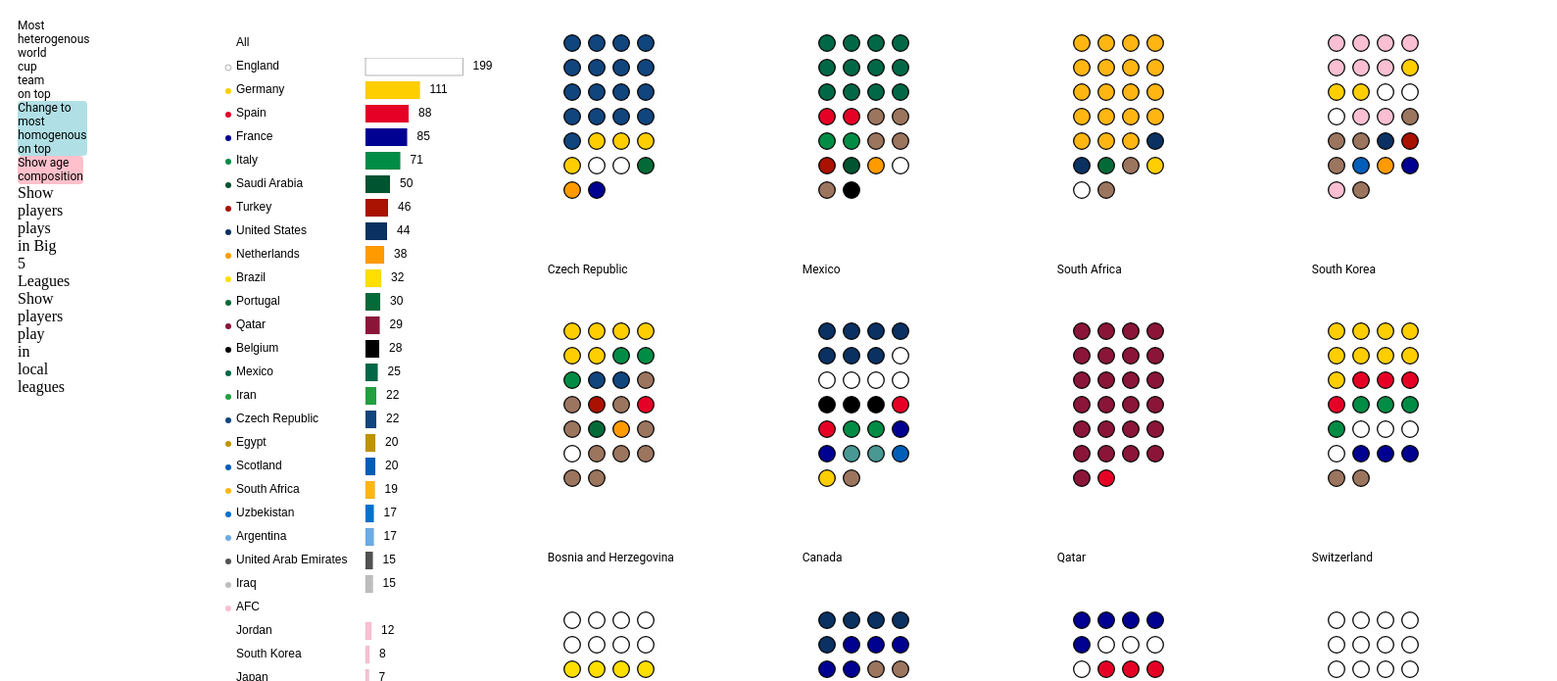
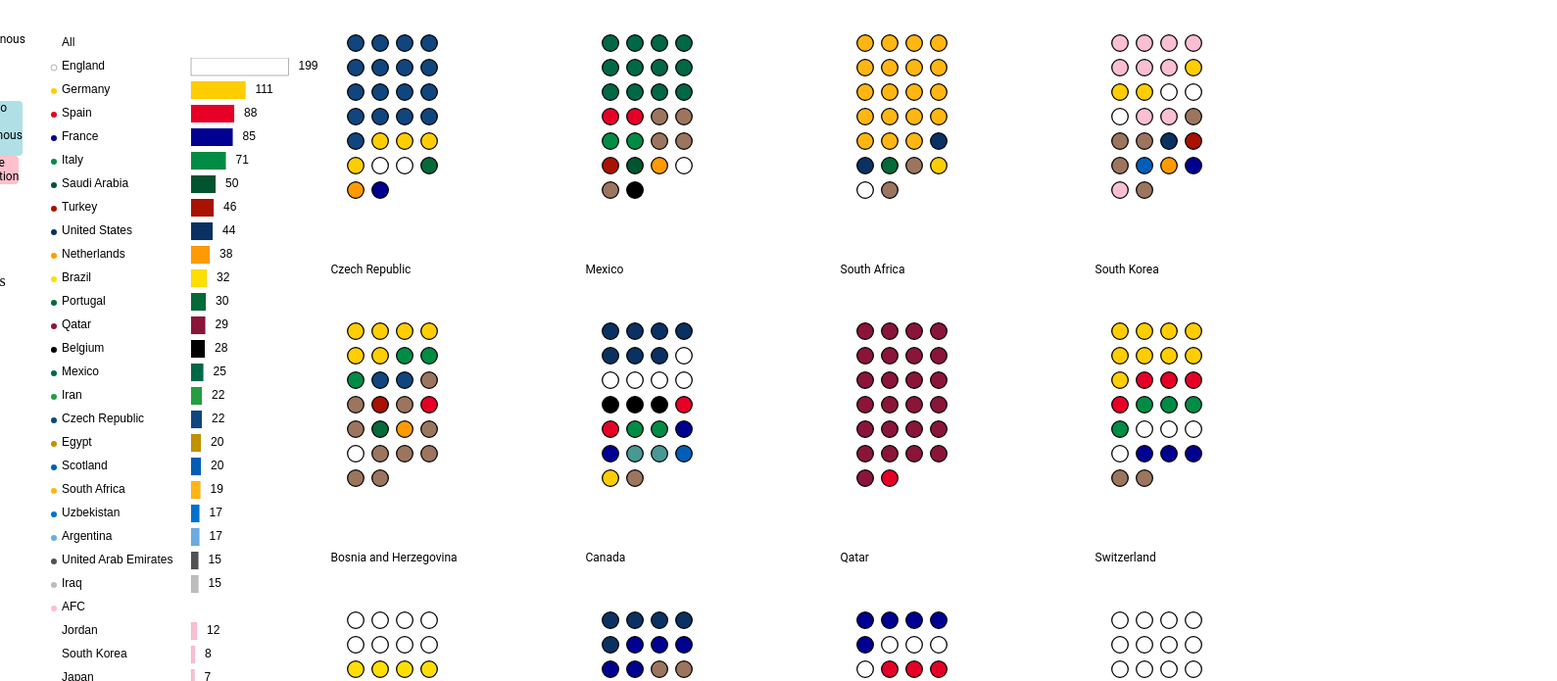
Before and after one commit to Shiminc/world_cup, a plain HTML site: page index.html in a window 1280 px wide. Shown: the part 61-756 px from the top of the page at 98% size, 1589 px wide, since content can reach past the window. Drawn offline with Linux system fonts and the light colour scheme.

Commit message:
almost in shape

```diff
--- a/css/base.css
+++ b/css/base.css
@@ -18,9 +18,9 @@
 .panel-container {
     display: grid;
     /* grid-template-columns: 1fr 1fr 3fr; */
-    grid-template-columns: 40px 250px 1000px;
-    grid-gap: 10%;
-    /* justify-content: center; */
+    grid-template-columns: 40px 320px 1000px;
+    grid-gap: 1%;
+    justify-content: center;
     margin-left:10px;
     /* margin-right:auto; */
 }
```
